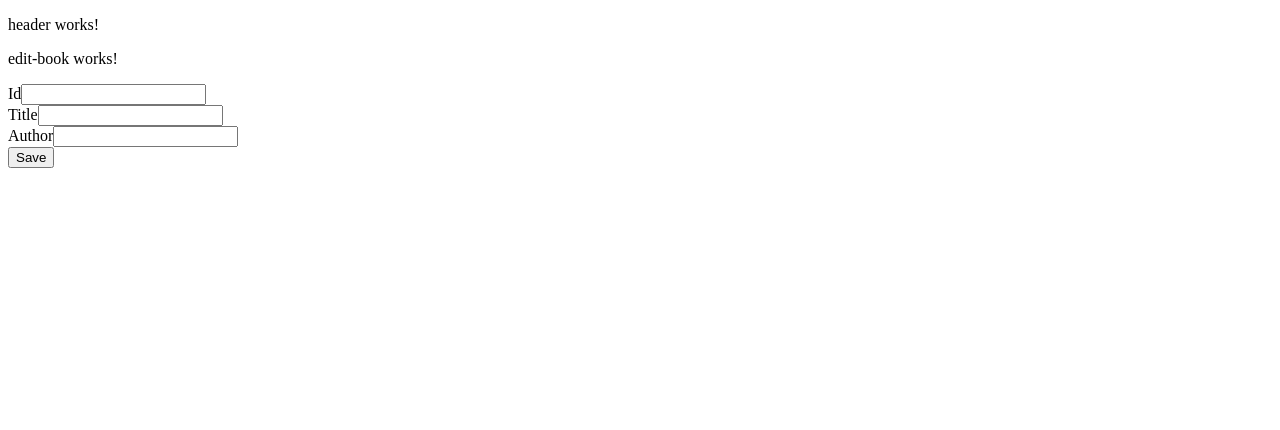
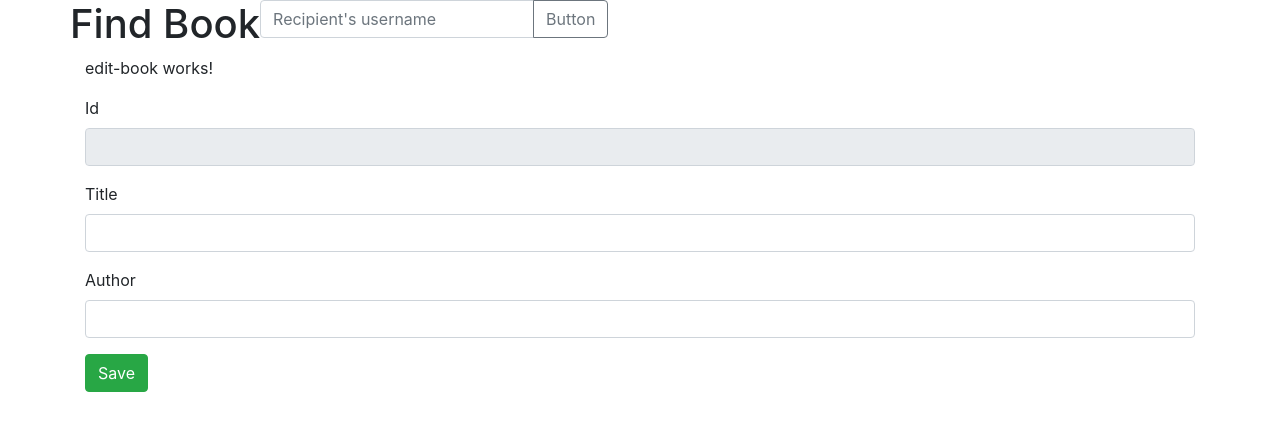
Before and after one commit to ditsikts/book-front-angular, an Angular app: page /book/new in a window 1280 px wide. Shown: the top 430 px of the page. Built offline with nearby package versions, Linux system fonts and the light colour scheme.

Commit message:
add find and search component

```diff
--- a/src/app/app.component.html
+++ b/src/app/app.component.html
@@ -1,2 +1,7 @@
-<app-header></app-header>
-<router-outlet></router-outlet>
+<div class="container">
+    <div class="row">
+    <app-header></app-header>
+    <app-search></app-search>
+</div>
+    <router-outlet></router-outlet>
+</div>
--- a/src/app/app.module.ts
+++ b/src/app/app.module.ts
@@ -10,6 +10,8 @@ import { HomeComponent } from './home/home.component';
 import { HeaderComponent } from './header/header.component';
 import { EditBookComponent } from './edit-book/edit-book.component';
 import { ViewBookComponent } from './view-book/view-book.component';
+import { FindComponent } from './find/find.component';
+import { SearchComponent } from './search/search.component';
 
 @NgModule({
   declarations: [
@@ -17,7 +19,9 @@ import { ViewBookComponent } from './view-book/view-book.component';
     HomeComponent,
     HeaderComponent,
     EditBookComponent,
-    ViewBookComponent
+    ViewBookComponent,
+    FindComponent,
+    SearchComponent
   ],
   imports: [
     BrowserModule,
--- /dev/null
+++ b/src/app/find/find.component.html
@@ -0,0 +1 @@
+<p>find works!</p>
--- /dev/null
+++ b/src/app/find/find.component.ts
@@ -0,0 +1,15 @@
+import { Component, OnInit } from '@angular/core';
+
+@Component({
+  selector: 'app-find',
+  templateUrl: './find.component.html',
+  styleUrls: ['./find.component.css']
+})
+export class FindComponent implements OnInit {
+
+  constructor() { }
+
+  ngOnInit(): void {
+  }
+
+}
--- a/src/app/header/header.component.html
+++ b/src/app/header/header.component.html
@@ -1 +1 @@
-<p>header works!</p>
+<h1>Find Book</h1>
--- /dev/null
+++ b/src/app/search/search.component.html
@@ -0,0 +1,6 @@
+<div class="input-group mb-3">
+    <input type="text" class="form-control" placeholder="Recipient's username" aria-label="Recipient's username" aria-describedby="button-addon2">
+    <div class="input-group-append">
+      <button class="btn btn-outline-secondary" type="button" id="button-addon2">Button</button>
+    </div>
+  </div>
--- /dev/null
+++ b/src/app/search/search.component.ts
@@ -0,0 +1,15 @@
+import { Component, OnInit } from '@angular/core';
+
+@Component({
+  selector: 'app-search',
+  templateUrl: './search.component.html',
+  styleUrls: ['./search.component.css']
+})
+export class SearchComponent implements OnInit {
+
+  constructor() { }
+
+  ngOnInit(): void {
+  }
+
+}
--- a/src/app/services/book.service.ts
+++ b/src/app/services/book.service.ts
@@ -1,6 +1,6 @@
 import { Injectable } from '@angular/core';
 import { HttpClient } from '@angular/common/http';
-import { Observable } from 'rxjs';
+import { Observable, throwError } from 'rxjs';
 import { map, catchError } from 'rxjs/operators';
 import { Book } from '../models/book';
 
@@ -19,7 +19,7 @@ export class BookService {
         // console.log(response);
         return response.map(o => new Book(o))
       }),
-      catchError((e: any) => Observable.throw(this.errorHandler(e)))
+      catchError((e: any) => throwError(this.errorHandler(e)))
     )
   }
 
@@ -28,27 +28,29 @@ export class BookService {
       map(response => {
         return new Book(response)
       }),
-      catchError((e: any) => Observable.throw(this.errorHandler(e)))
+      catchError((e: any) => throwError(this.errorHandler(e)))
     )
   }
 
   addBook(emp: Book): Observable<Book> {
     return this.httpClient.post<Book>(this.baseUrl, emp).pipe(
-      catchError((e: any) => Observable.throw(this.errorHandler(e))));
+      catchError((e: any) => throwError(this.errorHandler(e))));
   }
 
   deleteBook(id: string): Observable<{}> {
     return this.httpClient.delete(this.baseUrl + '/' + id).pipe(
-      catchError((e: any) => Observable.throw(this.errorHandler(e))));
+      catchError((e: any) => throwError(this.errorHandler(e))));
   }
 
   updateBook(emp: Book): Observable<Book> {
     return this.httpClient.put<Book>(this.baseUrl, emp).pipe(
-      catchError((e: any) => Observable.throw(this.errorHandler(e))));
+      catchError((e: any) => throwError(this.errorHandler(e))));
   }
 
   errorHandler(errorResp: any): void {
     let msg = `status: ${errorResp.status}\nmessage: ${errorResp.error[Object.keys(errorResp.error)[0]]}`
-    alert(msg)
+    // alert(msg)
+    console.log(msg);
+
   }
 }
--- a/src/index.html
+++ b/src/index.html
@@ -1,13 +1,22 @@
 <!doctype html>
 <html lang="en">
+
 <head>
   <meta charset="utf-8">
   <title>BookFrontAngular</title>
   <base href="/">
-  <meta name="viewport" content="width=device-width, initial-scale=1">
+  <meta name="viewport" content="width=device-width, initial-scale=1, shrink-to-fit=no">
+
+  <!-- Bootstrap CSS -->
+  <link rel="stylesheet" href="https://cdn.jsdelivr.net/npm/bootstrap@4.5.3/dist/css/bootstrap.min.css"
+    integrity="sha384-TX8t27EcRE3e/ihU7zmQxVncDAy5uIKz4rEkgIXeMed4M0jlfIDPvg6uqKI2xXr2" crossorigin="anonymous">
+
+  <!-- <meta name="viewport" content="width=device-width, initial-scale=1"> -->
   <link rel="icon" type="image/x-icon" href="favicon.ico">
 </head>
+
 <body>
   <app-root></app-root>
 </body>
+
 </html>
```
Also changed, not shown: src/app/find/find.component.css (added), src/app/search/search.component.css (added), 2 other files (tests, documents, lock files or other folders).
